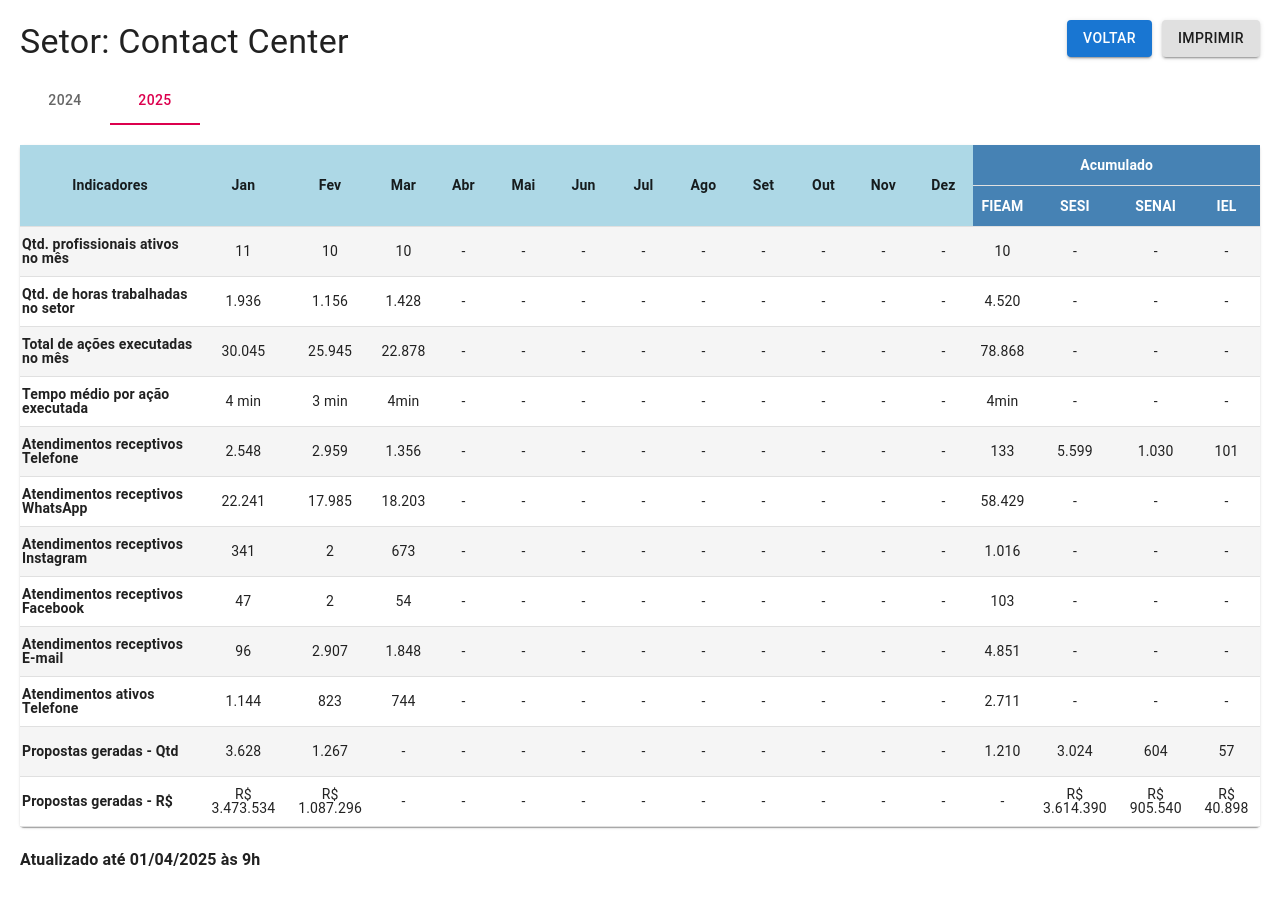
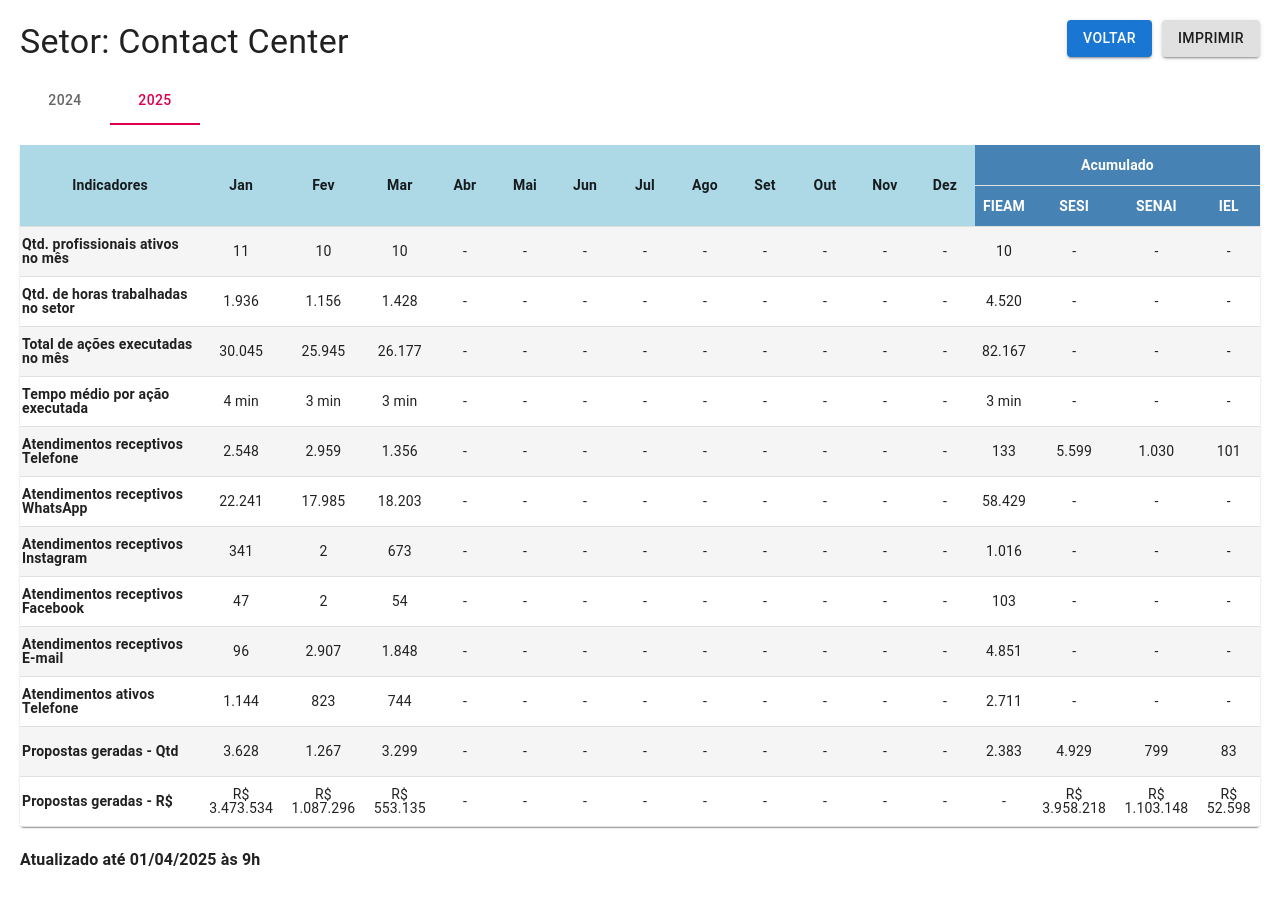
Before and after one commit to Jonathanbfb/organograma, a React (Vite) app: page /indicadores/setor/CallCenter in a window 1280 px wide. Shown: the top 904 px of the page. Built offline with nearby package versions, Linux system fonts and the light colour scheme.

Commit message:
Atualização dos indicadores Contact 03-04

```diff
--- a/src/pages/setores/CallCenter.tsx
+++ b/src/pages/setores/CallCenter.tsx
@@ -95,14 +95,14 @@ const CallCenter: React.FC = () => {
     },
     {
       "indicadores": "Total de ações executadas no mês",
-      "jan": "30.045", "fev": "25.945", "mar": "22.878", "abr": "-", "mai": "-", "jun": "-", "jul": "-", "ago": "-", "set": "-", "out": "-", "nov": "-",
-      "acumulado": { "fieam": "78.868", "sesi": "-", "senai": "-", "iel": "-" }
+      "jan": "30.045", "fev": "25.945", "mar": "26.177", "abr": "-", "mai": "-", "jun": "-", "jul": "-", "ago": "-", "set": "-", "out": "-", "nov": "-",
+      "acumulado": { "fieam": "82.167", "sesi": "-", "senai": "-", "iel": "-" }
     },
 
     {
       "indicadores": "Tempo médio por ação executada",
-      "jan": "4 min", "fev": "3 min", "mar": "4min", "abr": "-", "mai": "-", "jun": "-", "jul": "-", "ago": "-", "set": "-", "out": "-", "nov": "-",
-      "acumulado": { "fieam": "4min", "sesi": "-", "senai": "-", "iel": "-" }
+      "jan": "4 min", "fev": "3 min", "mar": "3 min", "abr": "-", "mai": "-", "jun": "-", "jul": "-", "ago": "-", "set": "-", "out": "-", "nov": "-",
+      "acumulado": { "fieam": "3 min", "sesi": "-", "senai": "-", "iel": "-" }
     },
       {
         "indicadores": "Atendimentos receptivos Telefone",
@@ -136,17 +136,16 @@ const CallCenter: React.FC = () => {
       },
       {
         "indicadores": "Propostas geradas - Qtd",
-        "jan": "3.628", "fev": "1.267", "mar": "-", "abr": "-", "mai": "-", "jun": "-", "jul": "-", "ago": "-", "set": "-", "out": "-", "nov": "-", "dez": "-",
-        "acumulado": { "fieam": "1.210", "sesi": "3.024", "senai": "604", "iel": 57 }
+        "jan": "3.628", "fev": "1.267", "mar": "3.299", "abr": "-", "mai": "-", "jun": "-", "jul": "-", "ago": "-", "set": "-", "out": "-", "nov": "-", "dez": "-",
+        "acumulado": { "fieam": "2.383", "sesi": "4.929", "senai": "799", "iel": 83 }
       },
       {
         "indicadores": "Propostas geradas - R$",
-        "jan": "R$ 3.473.534", "fev": "R$ 1.087.296", "mar": "-", "abr": "-", "mai": "-", "jun": "-", "jul": "-", "ago": "-", "set": "-", "out": "-", "nov": "-", "dez": "-",
-        "acumulado": { "fieam": "-", "sesi": "R$ 3.614.390", "senai": "R$ 905.540", "iel": "R$ 40.898" }
+        "jan": "R$ 3.473.534", "fev": "R$ 1.087.296", "mar": "R$ 553.135", "abr": "-", "mai": "-", "jun": "-", "jul": "-", "ago": "-", "set": "-", "out": "-", "nov": "-", "dez": "-",
+        "acumulado": { "fieam": "-", "sesi": "R$ 3.958.218", "senai": "R$ 1.103.148", "iel": "R$ 52.598" }
       }
     ]
-
-  const categorizeIndicator = (indicator: string): string => {
+    const categorizeIndicator = (indicator: string): string => {
     const pagoIndicators = [
       "Número de anúncios",
       "Alcance total",
```
